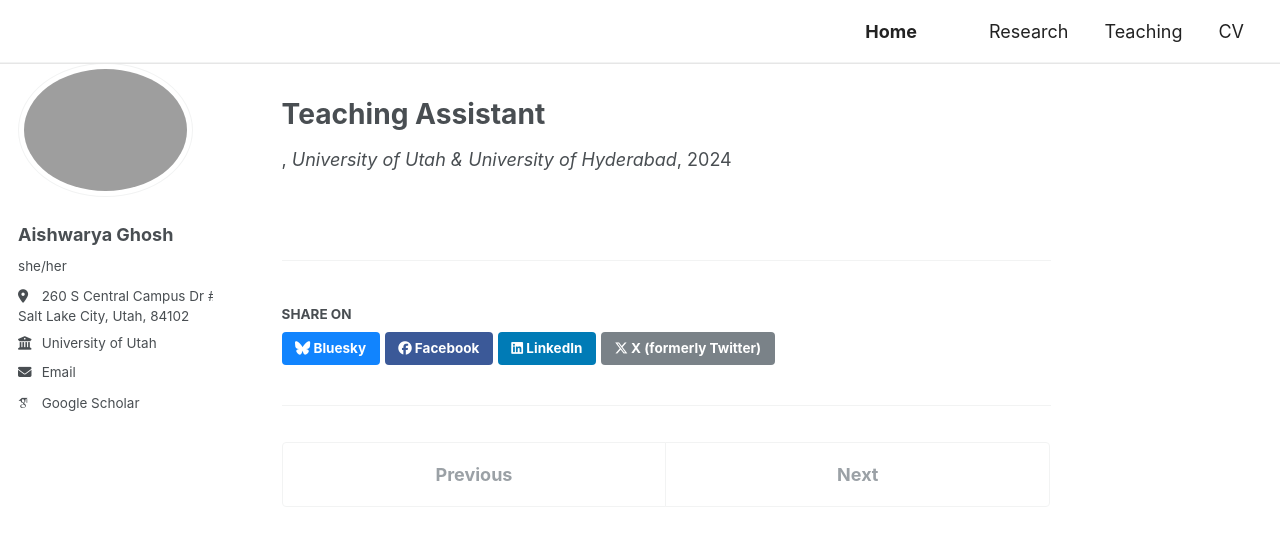
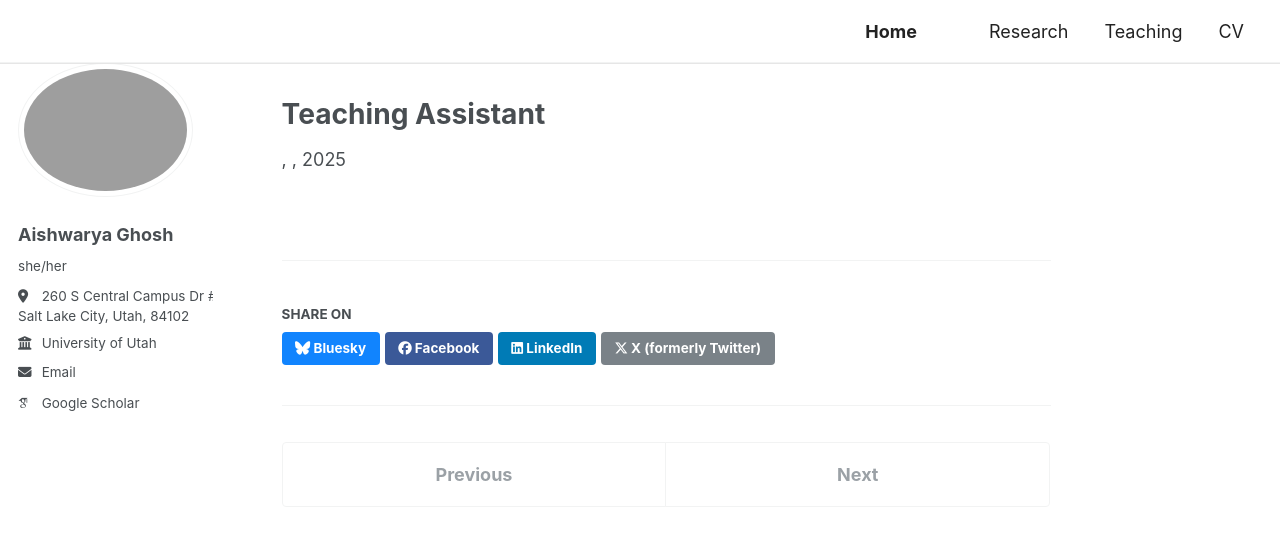
Before and after one commit to ghoshash1/ghoshash1.github.io, a Jekyll site: the page built from _teaching/teaching-assistant.md, in a window 1280 px wide. Shown: the top 546 px of the page. Built offline with Jekyll 4.4.1, drawn with Linux system fonts in a browser that asks for light colours; some web fonts are replaced.

Commit message:
Update teaching-assistant.md

```diff
--- a/_teaching/teaching-assistant.md
+++ b/_teaching/teaching-assistant.md
@@ -1,8 +1,6 @@
 ---
 title: "Teaching Assistant"
 collection: teaching
-venue: "University of Utah & University of Hyderabad"
-date: 2024-05-01
 excerpt: |
   **University of Utah — Department of Economics**
   - *Principles of Microeconomics*: Fall 2021, Spring 2022, Fall 2022, Spring 2023, Spring 2024
```
